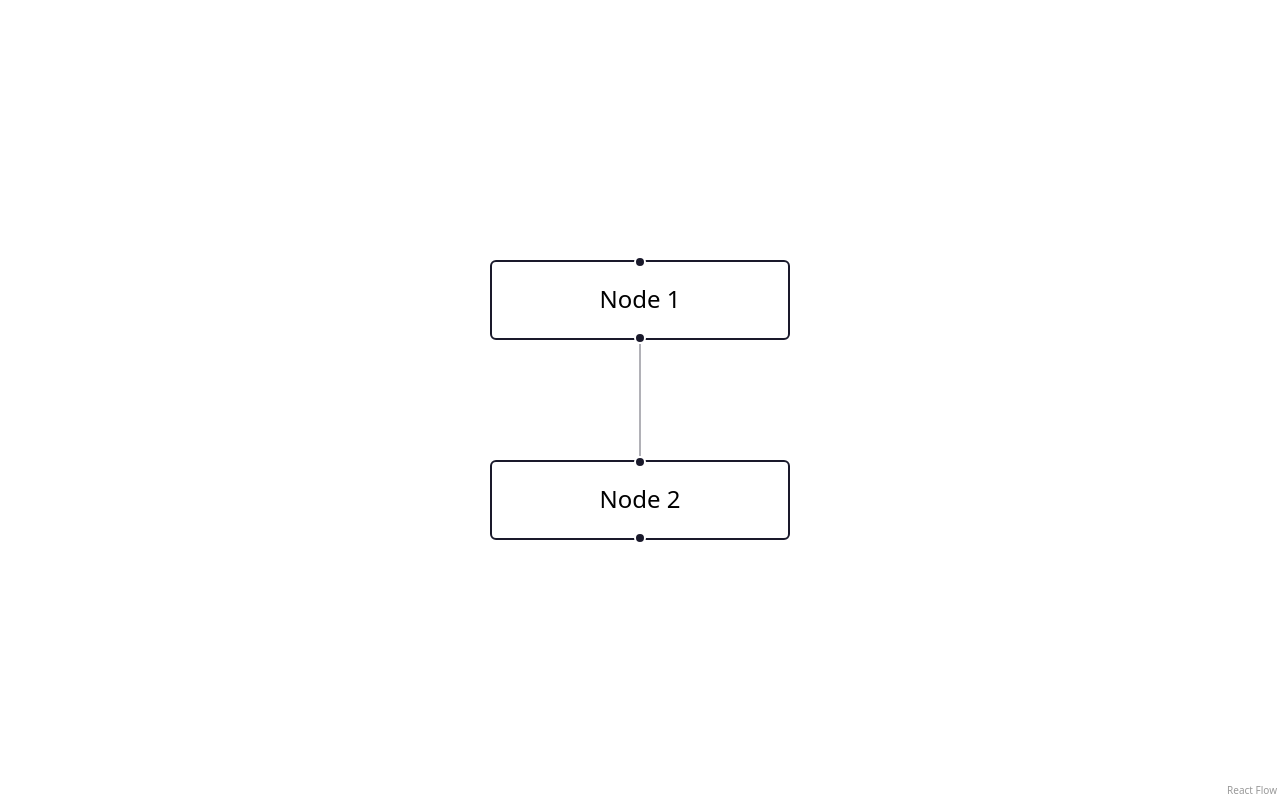
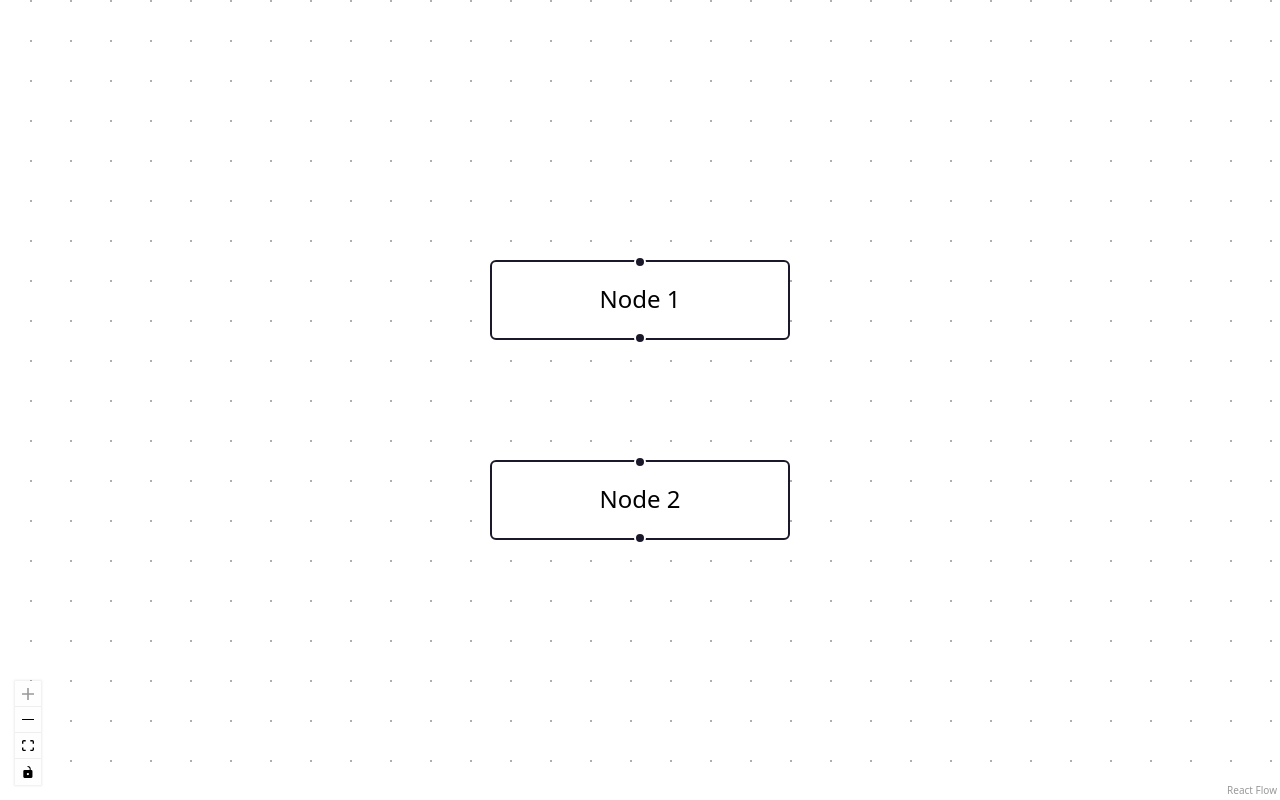
Before and after one commit to twoamdev/canal-app, a React (Vite) app: page / in a window 1280 px wide. Built offline with nearby package versions, Linux system fonts and the light colour scheme.

Commit message:
simple drag and drop file to browser will create a node.

```diff
--- a/package.json
+++ b/package.json
@@ -10,6 +10,7 @@
     "preview": "vite preview"
   },
   "dependencies": {
+    "@neodrag/react": "^2.3.1",
     "@tailwindcss/vite": "^4.1.18",
     "@xyflow/react": "^12.10.0",
     "react": "^19.2.0",
--- a/src/App.tsx
+++ b/src/App.tsx
@@ -1,38 +1,92 @@
 import './App.css'
-import { useState, useCallback } from 'react'
-import { ReactFlow, applyNodeChanges, applyEdgeChanges, addEdge,
+import { useCallback } from 'react'
+import {
+  ReactFlowProvider,
+  ReactFlow,
+  addEdge,
+  SelectionMode,
   type Node,
   type Edge,
-  type OnNodesChange,
-  type OnEdgesChange,
   type OnConnect,
+  useNodesState,
+  useEdgesState,
+  useReactFlow,
+  Background,
+  Controls,
 } from '@xyflow/react'
 
-const initialNodes : Node[] =[
+
+const initialNodes: Node[] = [
   { id: 'n1', position: { x: 0, y: 0 }, data: { label: 'Node 1' } },
   { id: 'n2', position: { x: 0, y: 100 }, data: { label: 'Node 2' } },
 ];
-const initialEdges : Edge[] = [{ id: 'n1-n2', source: 'n1', target: 'n2' }];
+const initialEdges: Edge[] = [];
 
-function App() {
-  const [nodes, setNodes] = useState(initialNodes);
-  const [edges, setEdges] = useState(initialEdges);
 
-  const onNodesChange : OnNodesChange = useCallback(
-    (changes) => setNodes((nodesSnapshot) => applyNodeChanges(changes, nodesSnapshot)),
-    [],
-  );
-  const onEdgesChange : OnEdgesChange = useCallback(
-    (changes) => setEdges((edgesSnapshot) => applyEdgeChanges(changes, edgesSnapshot)),
-    [],
-  );
-  const onConnect : OnConnect = useCallback(
+
+function DnDFlow() {
+  const [nodes, _, onNodesChange] = useNodesState(initialNodes);
+  const [edges, setEdges, onEdgesChange] = useEdgesState(initialEdges);
+  const { setNodes, screenToFlowPosition } = useReactFlow();
+
+  const onConnect: OnConnect = useCallback(
     (params) => setEdges((edgesSnapshot) => addEdge(params, edgesSnapshot)),
     [],
   );
 
+  const onDrop = useCallback(
+    (event: React.DragEvent) => {
+      event.preventDefault();
+
+      const files = Array.from(event.dataTransfer.files);
+
+      // Get drop position in screen coordinates
+      const screenPosition = {
+        x: event.clientX,
+        y: event.clientY,
+      };
+
+      // Convert to flow coordinates
+      const flowPosition = screenToFlowPosition(screenPosition);
+
+      // Create a node for each dropped file
+      files.forEach((file, index) => {
+        // Offset multiple files slightly so they don't overlap
+        const position = {
+          x: flowPosition.x + (index * 50),
+          y: flowPosition.y + (index * 50),
+        };
+
+        const newNode = {
+          id: `file-node-${Date.now()}-${index}`,
+          type: 'default',
+          position,
+          data: {
+            label: file.name,
+            file: {
+              name: file.name,
+              size: file.size,
+              type: file.type,
+              lastModified: file.lastModified,
+            },
+          },
+        };
+
+        setNodes((nodes : Node[]) => nodes.concat(newNode));
+      });
+    },
+    [screenToFlowPosition, setNodes]
+  );
+
+  const onDragOver = useCallback((event: React.DragEvent) => {
+    event.preventDefault();
+    event.dataTransfer.dropEffect = 'copy';
+  }, []);
+
   return (
     <>
+
+
         <div style={{ width: '100vw', height: '100vh' }}>
           <ReactFlow
             nodes={nodes}
@@ -40,20 +94,26 @@ function App() {
             onNodesChange={onNodesChange}
             onEdgesChange={onEdgesChange}
             onConnect={onConnect}
+            onDrop={onDrop}
+            onDragOver={onDragOver}
+            panOnScroll
+            selectionOnDrag
+            panOnDrag={[1, 2]}
+            selectionMode={SelectionMode.Partial}
             fitView
-      />
+          >
+            <Controls />
+            <Background />
+          </ReactFlow>
+
         </div>
     </>
   );
 }
 
 
-
-
-
-
-
-
-
-
-export default App
+export default () => (
+  <ReactFlowProvider>
+    <DnDFlow />
+  </ReactFlowProvider>
+);
--- /dev/null
+++ b/src/components/(Depreciated) Sidebar/index.ts
@@ -0,0 +1 @@
+//export { Sidebar } from './Sidebar';
```
Also changed, not shown: src/components/(Depreciated) Sidebar/Sidebar.tsx (added, +98 -0 lines), src/components/(Depreciated) Sidebar/dnd-styles.css (added, +71 -0 lines), src/hooks/useFileDrop.ts (added), 1 other file (tests, documents, lock files or other folders). Lines whose indentation alone changed are shown as unchanged.
